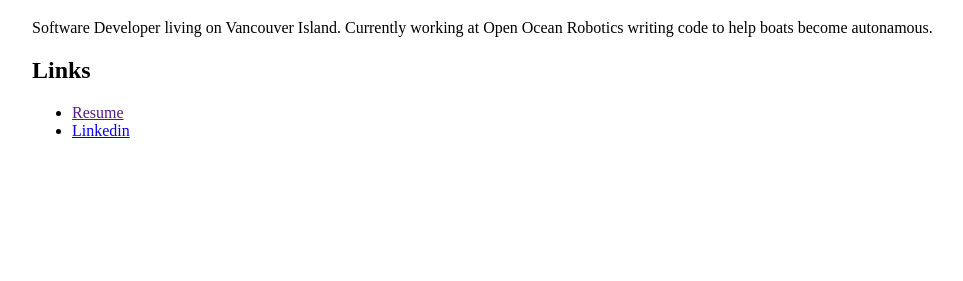
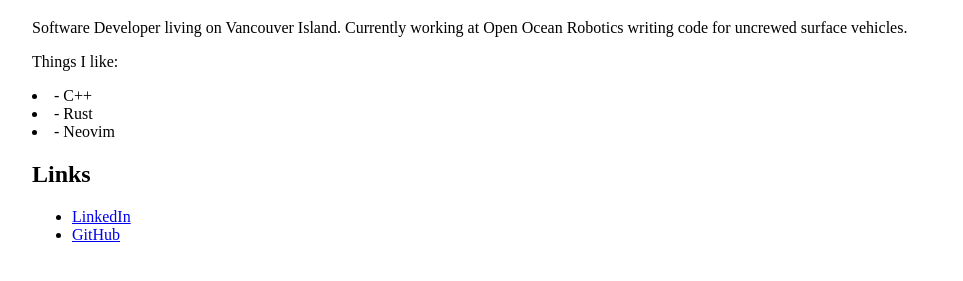
Before and after one commit to MattCairns/mattcairns.github.io, a plain HTML site: page index.html in a window 1280 px wide. Shown: the part 61-342 px from the top of the page, without its empty margins (96-1059 px from the left). Drawn offline with Linux system fonts and the light colour scheme.

Commit message:
feat: Add things i like.

```diff
--- a/index.html
+++ b/index.html
@@ -11,13 +11,17 @@
     <h1>Matthew Cairns</h1>
 
     <p>Software Developer living on Vancouver Island. Currently working at Open Ocean Robotics
-        writing code to help boats become autonamous.</p>
+        writing code for uncrewed surface vehicles.</p>
+
+    <p>Things I like:</p>
+    <li>- C++</li>
+    <li>- Rust</li>
+    <li>- Neovim</li>
 
     <h2>Links</h2>
-
     <ul>
-        <li><a href="">Resume</a></li>
-        <li><a href="https://www.linkedin.com/in/matthew-cairns-87a1ba15/">Linkedin</a></li>
+        <li><a href="https://www.linkedin.com/in/matthew-cairns-87a1ba15/">LinkedIn</a></li>
+        <li><a href="https://github.com/MattCairns">GitHub</a></li>
     </ul>
 
 </body>
```
